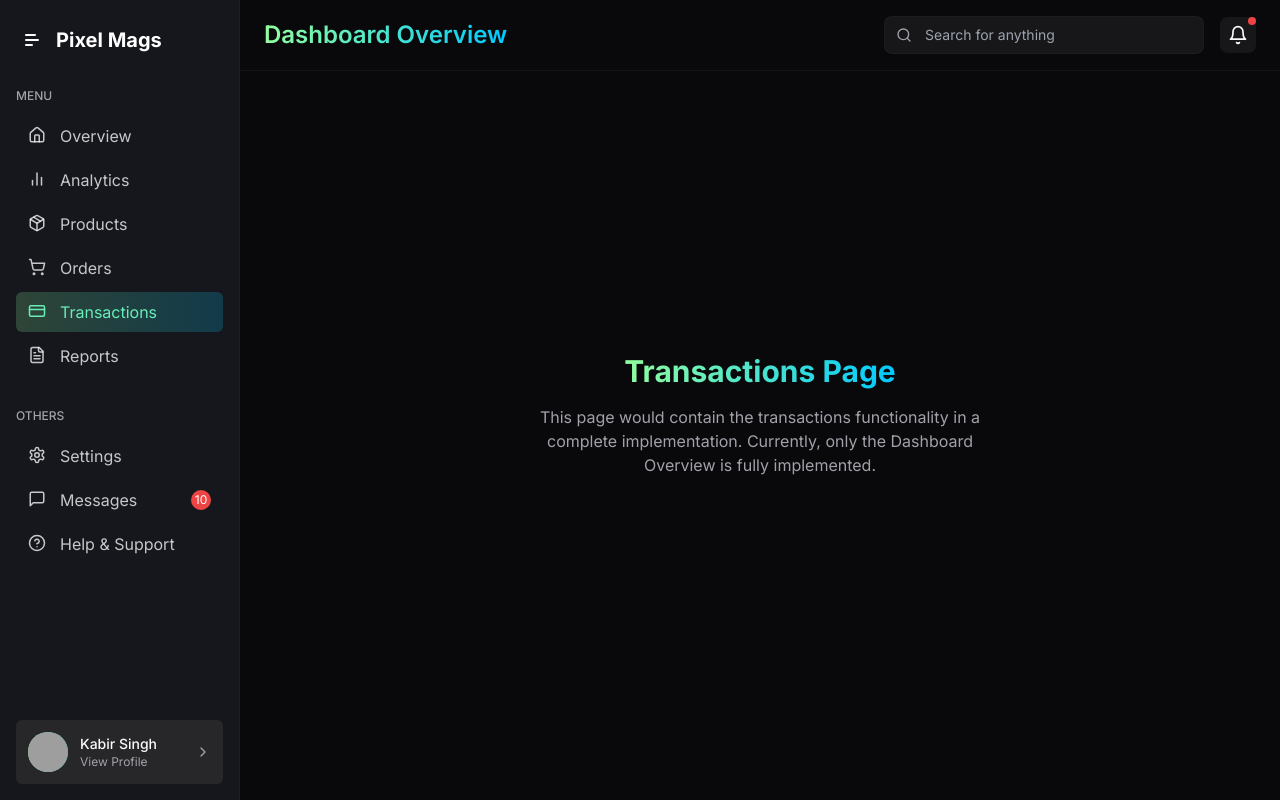
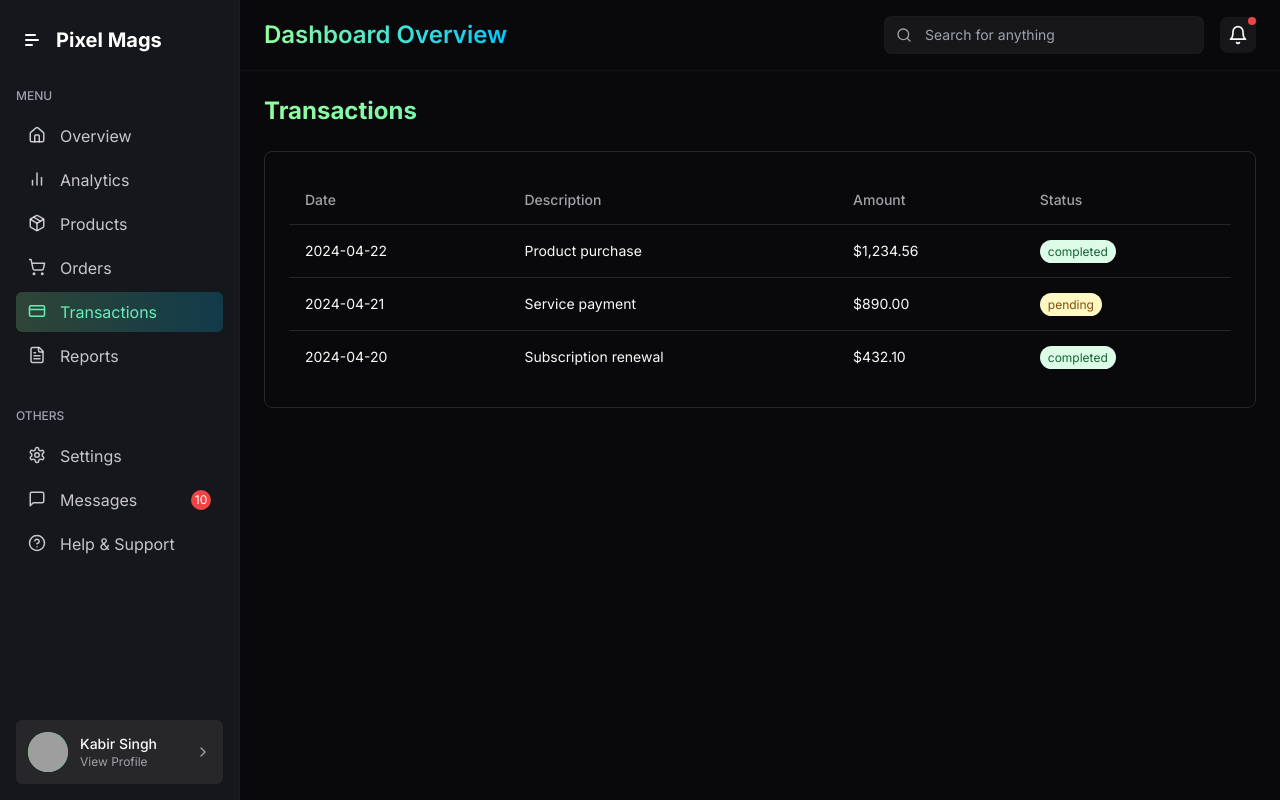
Before and after one commit to amantiwari2357/Data-Analytics-CRM, a React (Vite) app: page /transactions in a window 1280 px wide. Built offline with nearby package versions, Linux system fonts and the light colour scheme; grey boxes are pictures that could not be loaded.

Commit message:
Add new pages and profile edit option
Add pages for transactions, reports, settings, messages, and help & support. Add an edit profile option to the profile page.

```diff
--- a/src/App.tsx
+++ b/src/App.tsx
@@ -10,6 +10,8 @@ import NotFound from "./pages/NotFound";
 import Analytics from "./pages/Analytics";
 import Products from "./pages/Products";
 import Orders from "./pages/Orders";
+import Transactions from "./pages/Transactions";
+import Reports from "./pages/Reports";
 import Profile from "./pages/Profile";
 import PlaceholderPage from "./pages/PlaceholderPage";
 
@@ -27,8 +29,8 @@ const App = () => {
             <Route path="/analytics" element={<Analytics />} />
             <Route path="/products" element={<Products />} />
             <Route path="/orders" element={<Orders />} />
-            <Route path="/transactions" element={<PlaceholderPage title="Transactions" />} />
-            <Route path="/reports" element={<PlaceholderPage title="Reports" />} />
+            <Route path="/transactions" element={<Transactions />} />
+            <Route path="/reports" element={<Reports />} />
             <Route path="/settings" element={<PlaceholderPage title="Settings" />} />
             <Route path="/messages" element={<PlaceholderPage title="Messages" />} />
             <Route path="/support" element={<PlaceholderPage title="Help & Support" />} />
--- a/src/pages/Profile.tsx
+++ b/src/pages/Profile.tsx
@@ -1,11 +1,27 @@
 
+import { useState } from "react";
 import Layout from "@/components/layout/Layout";
 import { Avatar } from "@/components/ui/avatar";
 import { Card } from "@/components/ui/card";
 import { Button } from "@/components/ui/button";
+import { Input } from "@/components/ui/input";
 import { Mail, Phone, MapPin } from "lucide-react";
 
 export default function Profile() {
+  const [isEditing, setIsEditing] = useState(false);
+  const [profile, setProfile] = useState({
+    name: "Kabir Singh",
+    email: "kabir.singh@example.com",
+    phone: "+1 (555) 123-4567",
+    location: "San Francisco, CA",
+    role: "Senior Sales Manager",
+  });
+
+  const handleSave = () => {
+    setIsEditing(false);
+    // Here you would typically save the changes to a backend
+  };
+
   return (
     <Layout>
       <div className="max-w-4xl mx-auto">
@@ -18,8 +34,16 @@ export default function Profile() {
             />
           </Avatar>
           <div className="text-center">
-            <h1 className="text-2xl font-bold mb-2">Kabir Singh</h1>
-            <p className="text-muted-foreground">Senior Sales Manager</p>
+            {isEditing ? (
+              <Input
+                value={profile.name}
+                onChange={(e) => setProfile({ ...profile, name: e.target.value })}
+                className="text-center font-bold text-xl mb-2"
+              />
+            ) : (
+              <h1 className="text-2xl font-bold mb-2">{profile.name}</h1>
+            )}
+            <p className="text-muted-foreground">{profile.role}</p>
           </div>
         </div>
 
@@ -28,21 +52,49 @@ export default function Profile() {
           <div className="space-y-4">
             <div className="flex items-center gap-3">
               <Mail className="w-5 h-5 text-muted-foreground" />
-              <span>kabir.singh@example.com</span>
+              {isEditing ? (
+                <Input
+                  value={profile.email}
+                  onChange={(e) => setProfile({ ...profile, email: e.target.value })}
+                />
+              ) : (
+                <span>{profile.email}</span>
+              )}
             </div>
             <div className="flex items-center gap-3">
               <Phone className="w-5 h-5 text-muted-foreground" />
-              <span>+1 (555) 123-4567</span>
+              {isEditing ? (
+                <Input
+                  value={profile.phone}
+                  onChange={(e) => setProfile({ ...profile, phone: e.target.value })}
+                />
+              ) : (
+                <span>{profile.phone}</span>
+              )}
             </div>
             <div className="flex items-center gap-3">
               <MapPin className="w-5 h-5 text-muted-foreground" />
-              <span>San Francisco, CA</span>
+              {isEditing ? (
+                <Input
+                  value={profile.location}
+                  onChange={(e) => setProfile({ ...profile, location: e.target.value })}
+                />
+              ) : (
+                <span>{profile.location}</span>
+              )}
             </div>
           </div>
         </Card>
 
-        <div className="flex justify-end">
-          <Button variant="outline">Edit Profile</Button>
+        <div className="flex justify-end gap-4">
+          {isEditing ? (
+            <>
+              <Button variant="outline" onClick={() => setIsEditing(false)}>Cancel</Button>
+              <Button onClick={handleSave}>Save Changes</Button>
+            </>
+          ) : (
+            <Button variant="outline" onClick={() => setIsEditing(true)}>Edit Profile</Button>
+          )}
         </div>
       </div>
     </Layout>
--- /dev/null
+++ b/src/pages/Reports.tsx
@@ -0,0 +1,52 @@
+
+import Layout from "@/components/layout/Layout";
+import { Card } from "@/components/ui/card";
+import { FileText, FileBarChart, FileSearch } from "lucide-react";
+
+export default function Reports() {
+  const reports = [
+    {
+      title: "Sales Report",
+      description: "Monthly sales performance and trends",
+      icon: FileBarChart,
+      lastUpdated: "2 hours ago",
+    },
+    {
+      title: "Customer Analysis",
+      description: "Customer behavior and demographics",
+      icon: FileSearch,
+      lastUpdated: "1 day ago",
+    },
+    {
+      title: "Inventory Status",
+      description: "Current stock levels and movement",
+      icon: FileText,
+      lastUpdated: "3 hours ago",
+    },
+  ];
+
+  return (
+    <Layout>
+      <div className="space-y-6">
+        <h1 className="text-2xl font-bold gradient-text">Reports</h1>
+
+        <div className="grid grid-cols-1 md:grid-cols-2 lg:grid-cols-3 gap-6">
+          {reports.map((report) => (
+            <Card key={report.title} className="p-6 hover:shadow-lg transition-shadow">
+              <div className="flex items-start space-x-4">
+                <div className="p-2 bg-sidebar-accent rounded-lg">
+                  <report.icon className="w-6 h-6" />
+                </div>
+                <div className="flex-1">
+                  <h3 className="font-semibold mb-1">{report.title}</h3>
+                  <p className="text-sm text-muted-foreground mb-2">{report.description}</p>
+                  <p className="text-xs text-muted-foreground">Last updated: {report.lastUpdated}</p>
+                </div>
+              </div>
+            </Card>
+          ))}
+        </div>
+      </div>
+    </Layout>
+  );
+}
--- /dev/null
+++ b/src/pages/Transactions.tsx
@@ -0,0 +1,76 @@
+
+import Layout from "@/components/layout/Layout";
+import { Card } from "@/components/ui/card";
+import {
+  Table,
+  TableBody,
+  TableCell,
+  TableHead,
+  TableHeader,
+  TableRow,
+} from "@/components/ui/table";
+
+const transactions = [
+  {
+    id: 1,
+    date: "2024-04-22",
+    amount: "$1,234.56",
+    status: "completed",
+    description: "Product purchase",
+  },
+  {
+    id: 2,
+    date: "2024-04-21",
+    amount: "$890.00",
+    status: "pending",
+    description: "Service payment",
+  },
+  {
+    id: 3,
+    date: "2024-04-20",
+    amount: "$432.10",
+    status: "completed",
+    description: "Subscription renewal",
+  },
+];
+
+export default function Transactions() {
+  return (
+    <Layout>
+      <div className="space-y-6">
+        <h1 className="text-2xl font-bold gradient-text">Transactions</h1>
+
+        <Card className="p-6">
+          <Table>
+            <TableHeader>
+              <TableRow>
+                <TableHead>Date</TableHead>
+                <TableHead>Description</TableHead>
+                <TableHead>Amount</TableHead>
+                <TableHead>Status</TableHead>
+              </TableRow>
+            </TableHeader>
+            <TableBody>
+              {transactions.map((transaction) => (
+                <TableRow key={transaction.id}>
+                  <TableCell>{transaction.date}</TableCell>
+                  <TableCell>{transaction.description}</TableCell>
+                  <TableCell>{transaction.amount}</TableCell>
+                  <TableCell>
+                    <span className={`px-2 py-1 rounded-full text-xs ${
+                      transaction.status === 'completed'
+                        ? 'bg-green-100 text-green-800'
+                        : 'bg-yellow-100 text-yellow-800'
+                    }`}>
+                      {transaction.status}
+                    </span>
+                  </TableCell>
+                </TableRow>
+              ))}
+            </TableBody>
+          </Table>
+        </Card>
+      </div>
+    </Layout>
+  );
+}
```
